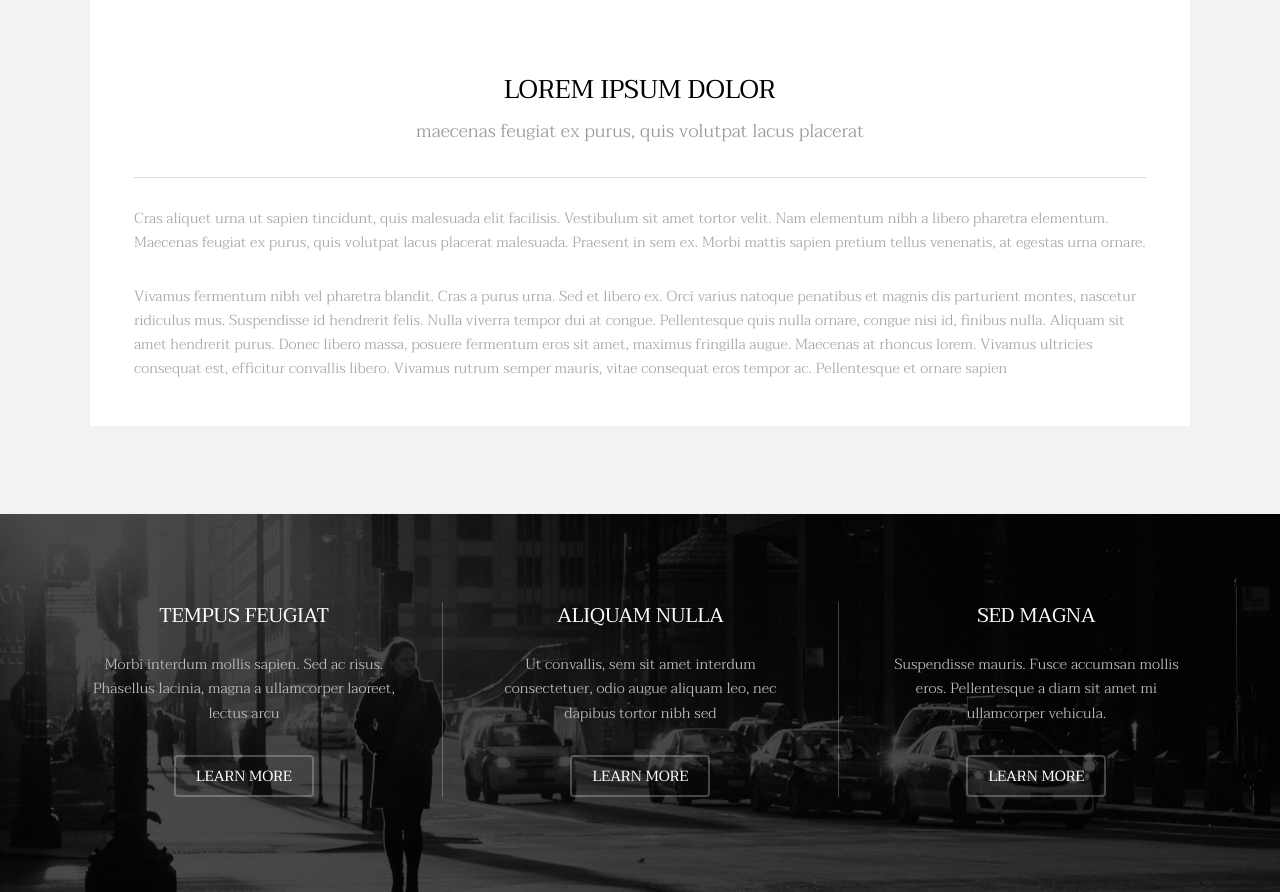
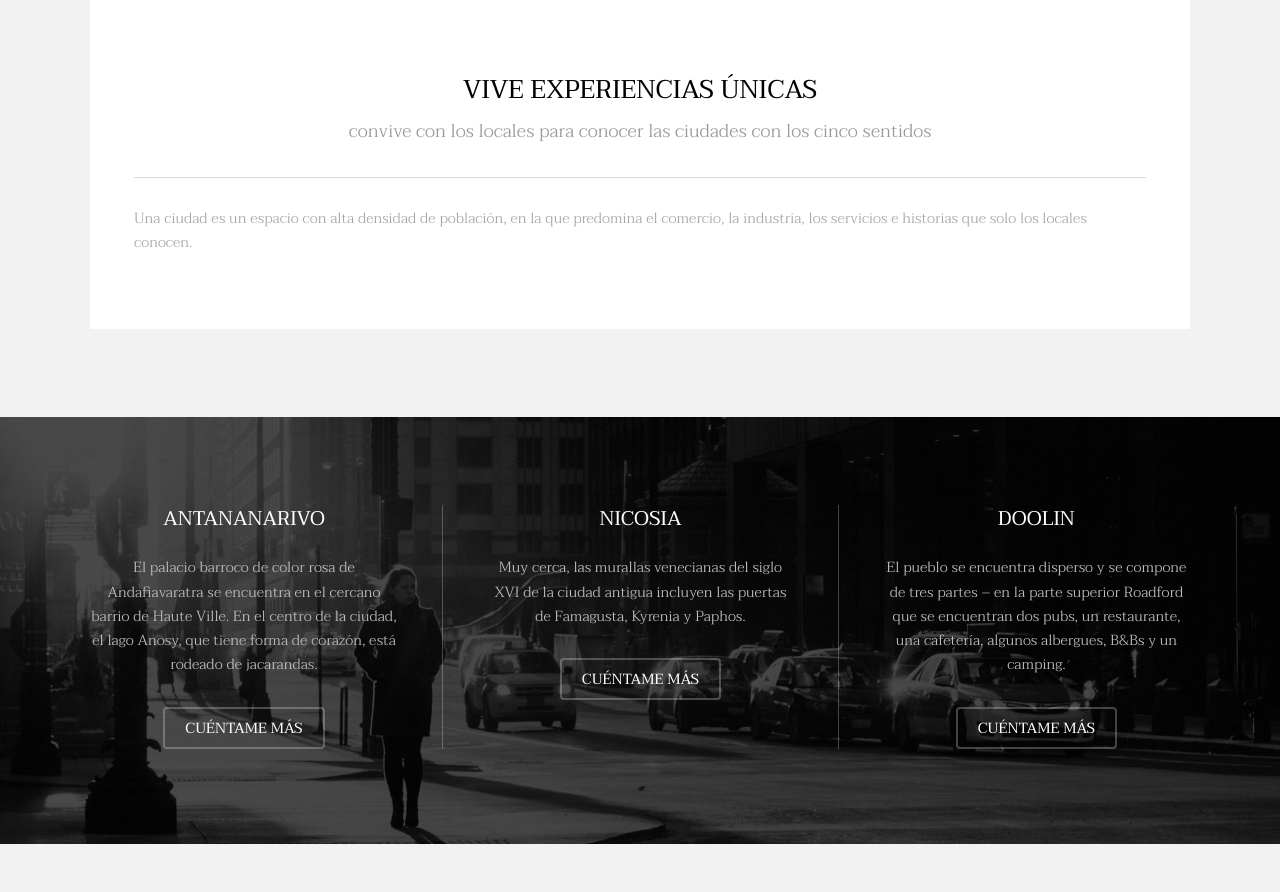
Before and after one commit to BernatPerez/04_REP_METROPOLITA, a plain HTML site: page index.html in a window 1280 px wide. Shown: the part 1218-2110 px from the top of the page. Drawn offline with Linux system fonts and the light colour scheme.

Commit message:
Todos los textos que faltan por BORIS

```diff
--- a/index.html
+++ b/index.html
@@ -52,12 +52,12 @@
 							</div>
 							<div class="content">
 								<header class="align-center">
-									<h2>Lorem ipsum dolor</h2>
-									<p>maecenas feugiat ex purus, quis volutpat lacus placerat</p>
+									<h2>Vive experiencias únicas</h2>
+									<p>convive con los locales para conocer las ciudades con los cinco sentidos</p>
 								</header>
 								<hr />
-								<p> Cras aliquet urna ut sapien tincidunt, quis malesuada elit facilisis. Vestibulum sit amet tortor velit. Nam elementum nibh a libero pharetra elementum. Maecenas feugiat ex purus, quis volutpat lacus placerat malesuada. Praesent in sem ex. Morbi mattis sapien pretium tellus venenatis, at egestas urna ornare.</p>
-								<p>Vivamus fermentum nibh vel pharetra blandit. Cras a purus urna. Sed et libero ex. Orci varius natoque penatibus et magnis dis parturient montes, nascetur ridiculus mus. Suspendisse id hendrerit felis. Nulla viverra tempor dui at congue. Pellentesque quis nulla ornare, congue nisi id, finibus nulla. Aliquam sit amet hendrerit purus. Donec libero massa, posuere fermentum eros sit amet, maximus fringilla augue. Maecenas at rhoncus lorem. Vivamus ultricies consequat est, efficitur convallis libero. Vivamus rutrum semper mauris, vitae consequat eros tempor ac. Pellentesque et ornare sapien</p>
+								<p> Una ciudad es un espacio con alta densidad de población, en la que predomina el comercio, la industria, los servicios e historias que solo los locales conocen.</p>
+								<p></p>
 							</div>
 						</div>
 					</div>
@@ -70,29 +70,29 @@
 					<div id="flexgrid">
 						<div>
 							<header>
-								<h3>Tempus Feugiat</h3>
+								<h3>Antananarivo</h3>
 							</header>
-							<p>Morbi interdum mollis sapien. Sed ac risus. Phasellus lacinia, magna a ullamcorper laoreet, lectus arcu</p>
+							<p>El palacio barroco de color rosa de Andafiavaratra se encuentra en el cercano barrio de Haute Ville. En el centro de la ciudad, el lago Anosy, que tiene forma de corazón, está rodeado de jacarandas.</p>
 							<ul class="actions">
-								<li><a href="#" class="button alt">Learn More</a></li>
+								<li><a href="#" class="button alt">Cuéntame más</a></li>
 							</ul>
 						</div>
 						<div>
 							<header>
-								<h3>Aliquam Nulla</h3>
+								<h3>Nicosia</h3>
 							</header>
-							<p>Ut convallis, sem sit amet interdum consectetuer, odio augue aliquam leo, nec dapibus tortor nibh sed </p>
+							<p>Muy cerca, las murallas venecianas del siglo XVI de la ciudad antigua incluyen las puertas de Famagusta, Kyrenia y Paphos.</p>
 							<ul class="actions">
-								<li><a href="#" class="button alt">Learn More</a></li>
+								<li><a href="#" class="button alt">Cuéntame más</a></li>
 							</ul>
 						</div>
 						<div>
 							<header>
-								<h3>Sed Magna</h3>
+								<h3>Doolin</h3>
 							</header>
-							<p>Suspendisse mauris. Fusce accumsan mollis eros. Pellentesque a diam sit amet mi ullamcorper vehicula.</p>
+							<p>El pueblo se encuentra disperso y se compone de tres partes – en la parte superior Roadford que se encuentran dos pubs, un restaurante, una cafetería, algunos albergues, B&Bs y un camping.</p>
 							<ul class="actions">
-								<li><a href="#" class="button alt">Learn More</a></li>
+								<li><a href="#" class="button alt">Cuéntame más</a></li>
 							</ul>
 						</div>
 					</div>
```
